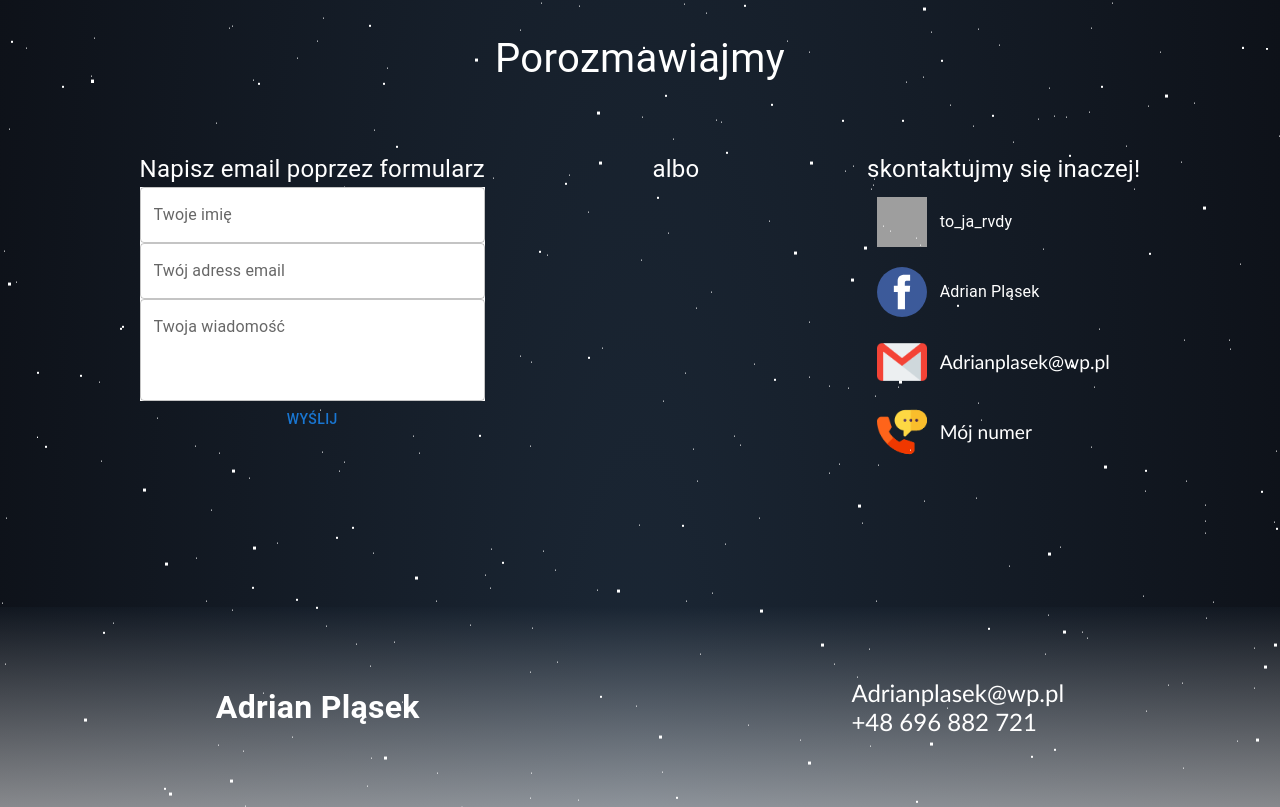
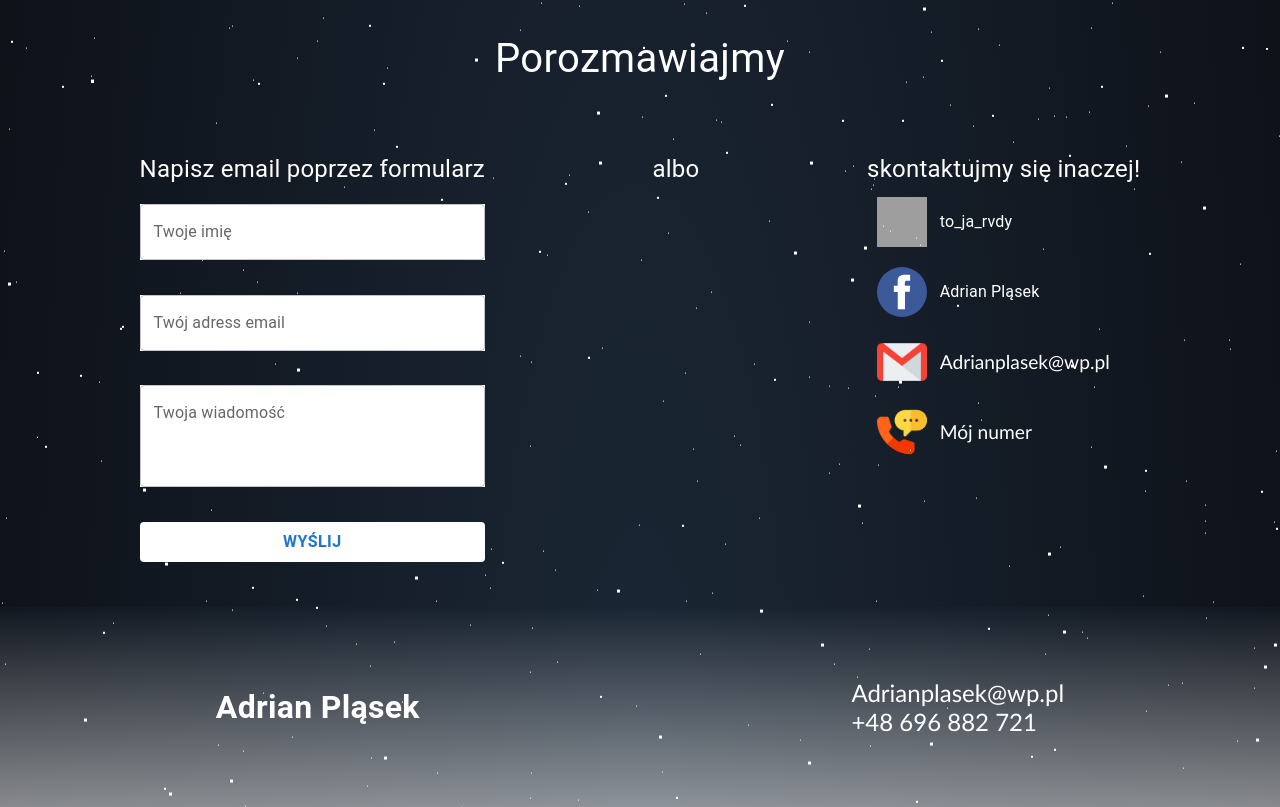
Before and after one commit to zibixD/zibixD.github.io, a Next.js app: page / in a window 1280 px wide. Shown: the part 1833-2640 px from the top of the page. Built offline with nearby package versions, Linux system fonts and the light colour scheme; grey boxes are pictures that could not be loaded.

Commit message:
fixed styles to contact section

```diff
--- a/src/app/components/Contact/contact.module.css
+++ b/src/app/components/Contact/contact.module.css
@@ -28,21 +28,6 @@
  width: max-content;
 }
 
-.input {
- margin: 5% 0;
- width: 100%;
- background-color: rgb(255, 255, 255);
- /* box-shadow: 0px 0px 64px 1px rgba(255, 255, 255, 0.603); */
-}
-
-.submit_button {
- width: 100%;
- font-size: 1rem;
- font-weight: 600;
- background-color: white;
- margin: 5% 0;
-}
-
 /* socials */
 
 .socials {
@@ -70,15 +55,11 @@
   align-items: center;
  }
 
- /* .input {
-  width: 90%;
- } */
-
  .or {
   padding: 50px;
  }
 
- .socials {
-  /* padding-top: 50px; */
- }
+ /* .socials { */
+ /* padding-top: 50px; */
+ /* } */
 }
--- a/src/app/components/Contact/form.tsx
+++ b/src/app/components/Contact/form.tsx
@@ -6,6 +6,12 @@ import { useForm, useWatch } from "react-hook-form";
 import Snackbar from "@mui/material/Snackbar";
 
 import styles from "./contact.module.css";
+
+const inputStyle = {
+ margin: "5% 0",
+ width: "100%",
+ backgroundColor: "white",
+};
 
 export default function ContactForm() {
  const {
@@ -96,23 +102,15 @@ export default function ContactForm() {
         type="text"
         placeholder="Imię"
         autoComplete="false"
-        className={styles.input}
+        style={inputStyle}
         {...register("name", {
          required: "Full name is required",
          maxLength: 80,
         })}
        />
-       {/* {errors.name && (
-        <Box className="mt-1 text-red-600">
-         <small>{errors.name.message}</small>
-        </Box>
-       )} */}
       </Box>
 
       <Box className="">
-       {/* <label htmlFor="email_address" className="sr-only">
-        Email Address
-       </label> */}
        <TextField
         label="Twój adress email"
         id="email_address"
@@ -120,7 +118,7 @@ export default function ContactForm() {
         placeholder="Email Address"
         // name="email"
         autoComplete="false"
-        className={styles.input}
+        style={inputStyle}
         {...register("email", {
          required: "Enter your email",
          pattern: {
@@ -129,11 +127,6 @@ export default function ContactForm() {
          },
         })}
        />
-       {/* {errors.email && (
-        <Box className="mt-1 text-red-600">
-         <small>{errors.email.message}</small>
-        </Box>
-       )} */}
       </Box>
 
       <Box className="mb-3">
@@ -142,7 +135,7 @@ export default function ContactForm() {
         multiline
         rows={3}
         // name="message"
-        className={styles.input}
+        style={inputStyle}
         {...register("message", { required: "Enter your Message" })}
        />
       </Box>
@@ -151,13 +144,27 @@ export default function ContactForm() {
         loading
         loadingPosition="start"
         type="submit"
-        sx={{ height: 40 }}
-        className={styles.submit_button}
+        sx={{
+         width: "100%",
+         fontSize: "1rem",
+         fontWeight: 600,
+         backgroundColor: "white",
+         margin: "5% 0",
+        }}
        >
         Ładowanie
        </Button>
       ) : (
-       <Button type="submit" className={styles.submit_button}>
+       <Button
+        type="submit"
+        sx={{
+         width: "100%",
+         fontSize: "1rem",
+         fontWeight: 600,
+         backgroundColor: "white",
+         margin: "5% 0",
+        }}
+       >
         Wyślij
        </Button>
       )}
```
